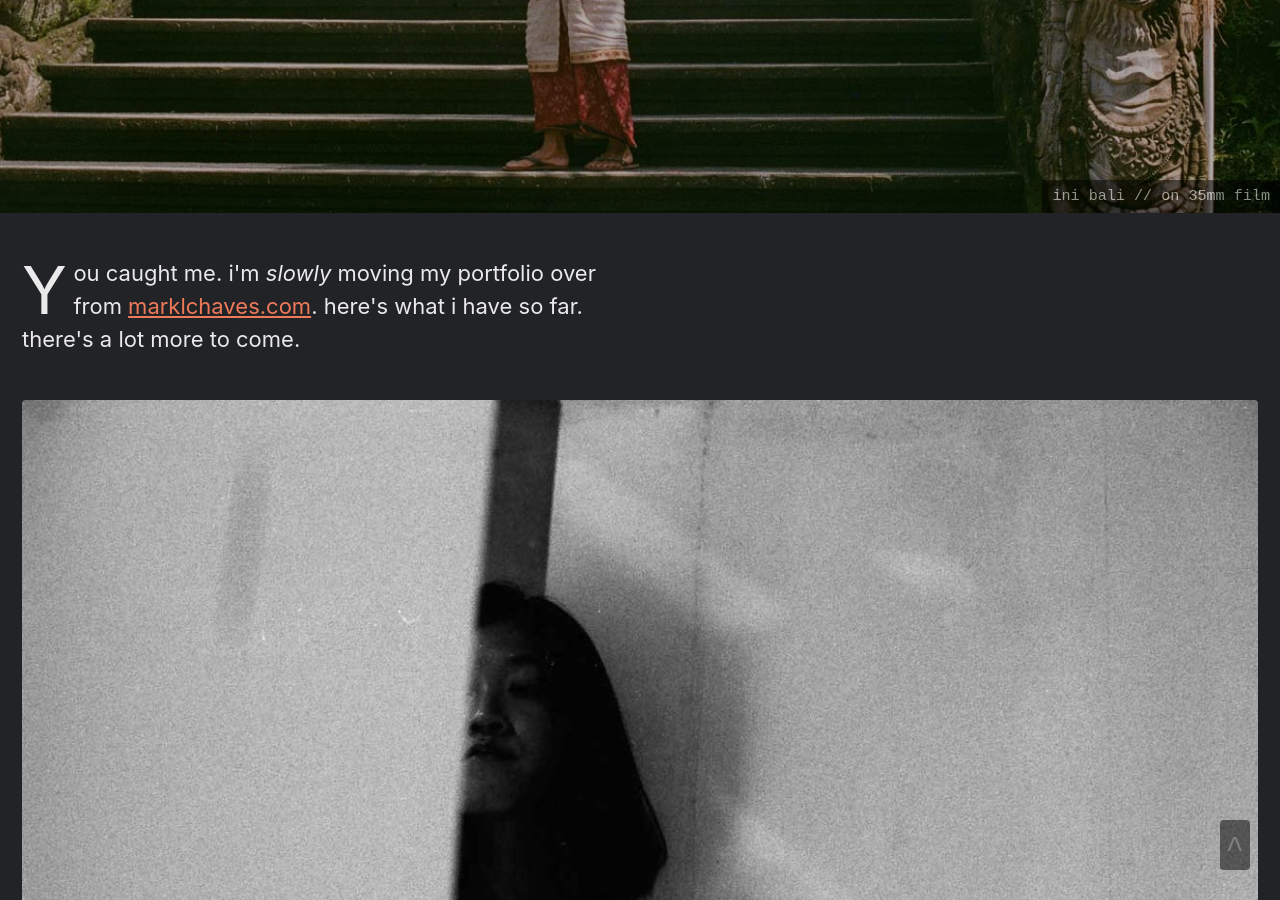
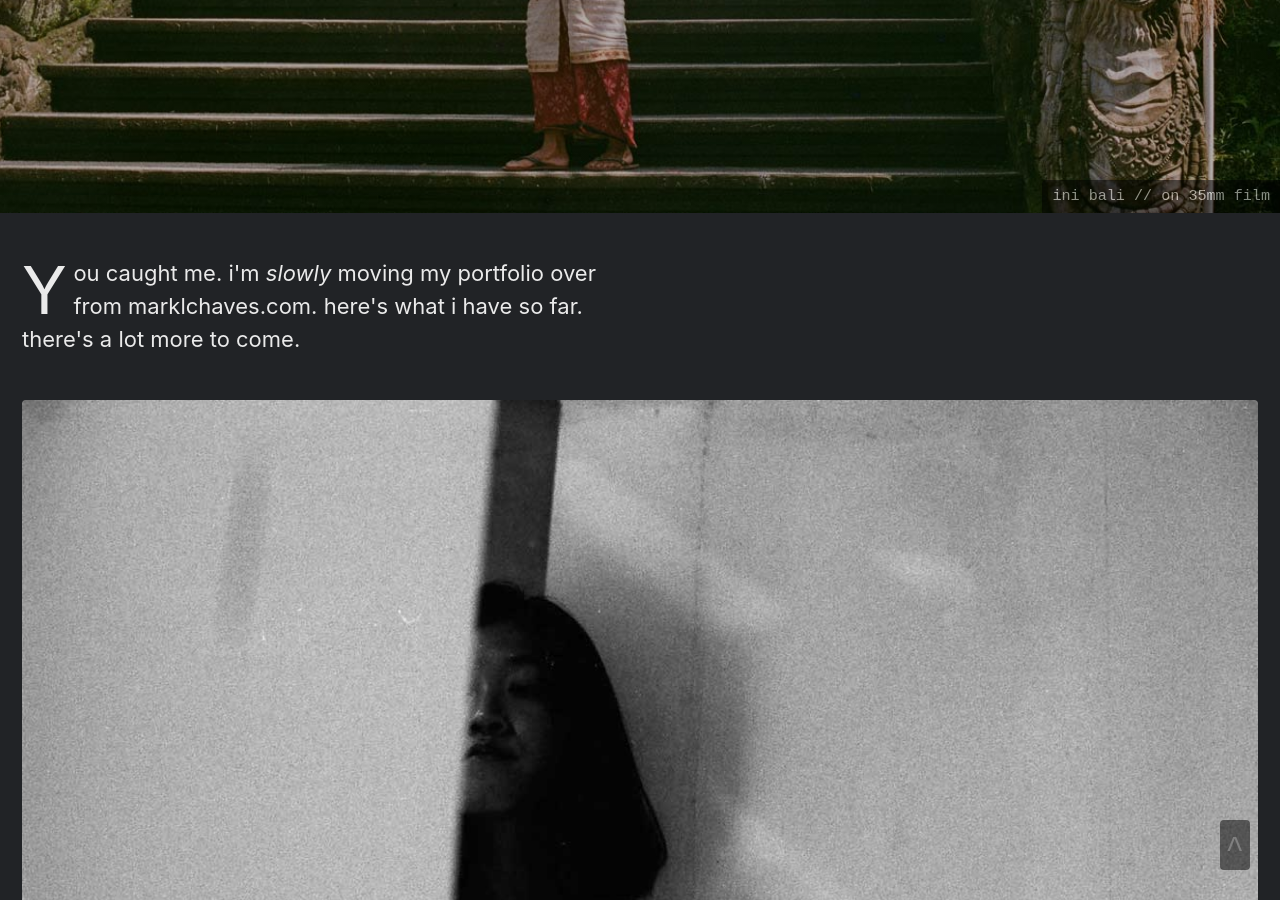
Before and after one commit to marklchaves/caughtmyeye, a Jekyll site: the page built from _photography/film.md, in a window 1280 px wide and 900 px high, scrolled down 686 px. Built offline with Jekyll 4.4.1, drawn with Linux system fonts in a browser that asks for light colours; cached includes are drawn as plain includes; nearby versions of some CDN libraries; some of the changed lines change nothing that is shown.

Commit message:
Updated '_photography/film.md' via CloudCannon

```diff
--- a/_photography/film.md
+++ b/_photography/film.md
@@ -62,7 +62,7 @@ gallery5:
 ---
 
 <p class="p-wrapper">
-    <span class="dropcap clearfix">Y</span>ou caught me. i'm <em>slowly</em> moving my portfolio over from <a href="https://marklchaves.com/film">marklchaves.com</a>. here's what i have so far. there's a lot more to come.
+    <span class="dropcap clearfix">Y</span>ou caught me. i'm <em>slowly</em> moving my portfolio over from marklchaves.com. here's what i have so far. there's a lot more to come.
 </p>
 
 {% include gallery id="gallery1" %}
```
